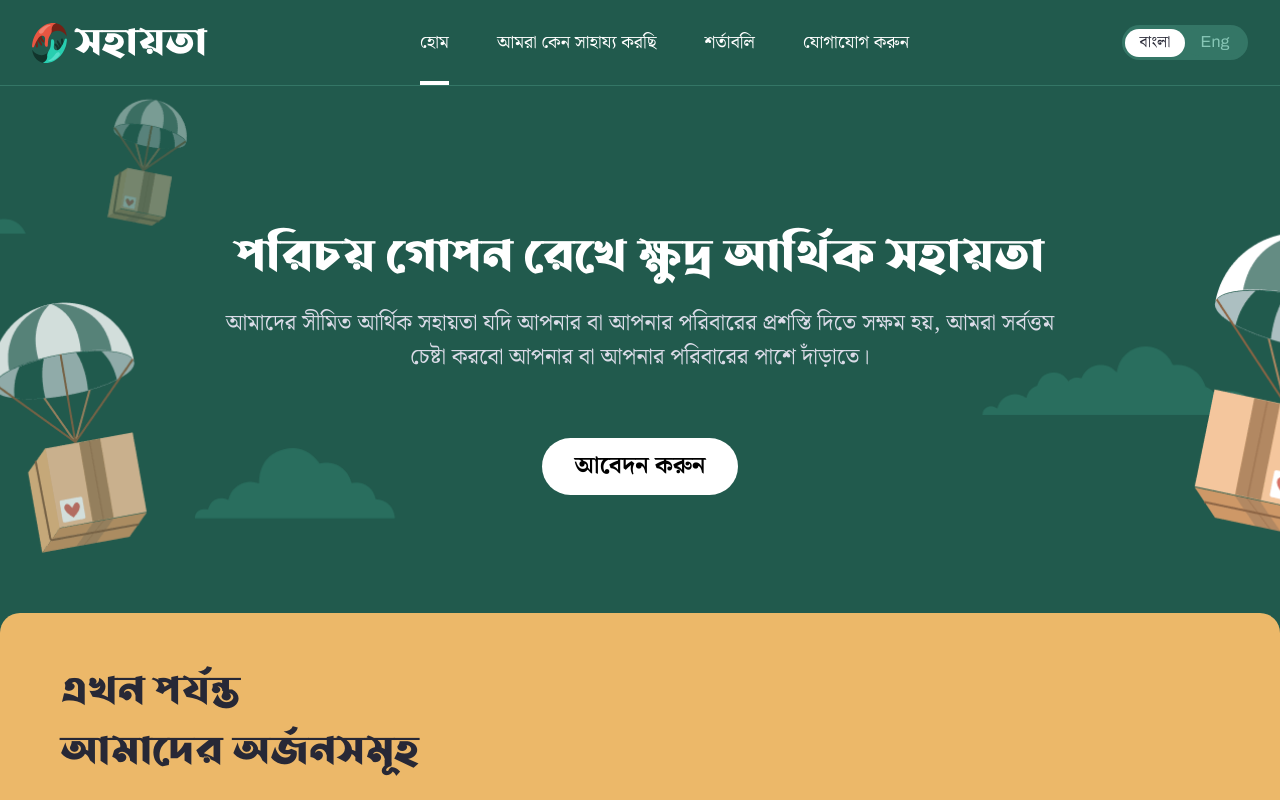
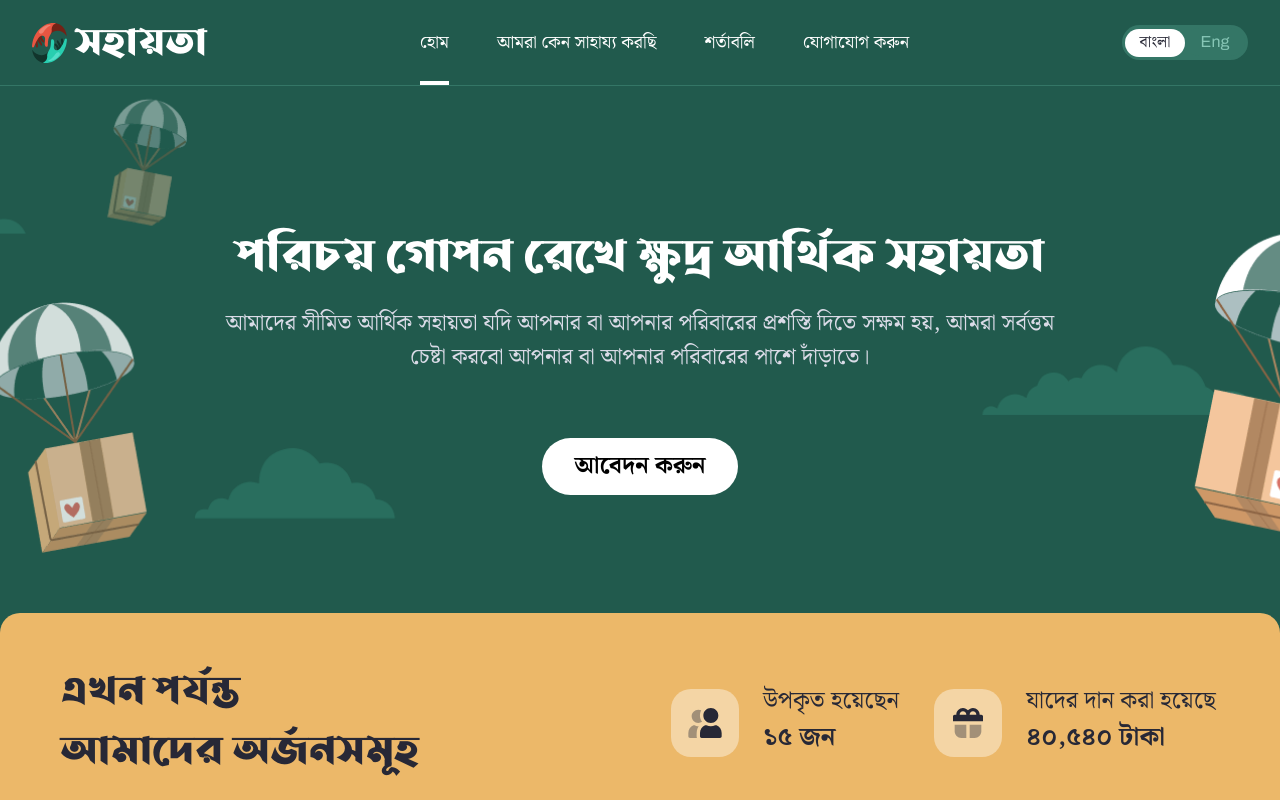
Before and after one commit to akibsaleh/Shohayota, a React (Vite) app: page / in a window 1280 px wide. Shown: the top 800 px of the page. Built offline with nearby package versions, Linux system fonts and the light colour scheme.

Commit message:
Achievement component complete

```diff
--- a/src/Components/Achievements/Achievements.jsx
+++ b/src/Components/Achievements/Achievements.jsx
@@ -1,4 +1,6 @@
 import { useTranslation } from 'react-i18next';
+import people from '../../assets/people-fill.svg';
+import gift from '../../assets/gift-fill.svg';
 const Achievements = () => {
   const { t, i18n } = useTranslation('global');
   const isBn = i18n.language === 'bn';
@@ -6,7 +8,7 @@ const Achievements = () => {
 
   return (
     <div className="relative max-w-screen-xl mx-auto bg-apache min-h-[212px] -mt-[106px] z-20 rounded-[20px] px-[60px] py-[50px] flex">
-      <div>
+      <div className="w-6/12">
         <h2 className="text-[42px] text-thunder-700 leading-snug font-bold">
           {isBn && (
             <span className="font-lss">
@@ -24,6 +26,34 @@ const Achievements = () => {
           )}
         </h2>
       </div>
+      <div className="w-6/12 flex items-center">
+        <div className="w-1/2 flex items-center justify-center gap-x-6 text-thunder-700">
+          <img
+            src={people}
+            alt="Assited"
+            className="w-[68] h-auto p-[14px] bg-white/40 rounded-[20px]"
+          />
+          <div>
+            <p className="text-2xl font-medium leading-[36px] -mb-[5px]">{t('achieve.assist')}</p>
+            <p className="text-[26px] font-bold leading-[48px]">
+              {t('achieve.assist_no')} {isBn ? 'জন' : 'Individuals'}
+            </p>
+          </div>
+        </div>
+        <div className="w-1/2 flex justify-center items-center gap-x-6 text-thunder-700">
+          <img
+            src={gift}
+            alt="Donated"
+            className="w-[68] h-auto p-[14px] bg-white/40 rounded-[20px]"
+          />
+          <div>
+            <p className="text-2xl font-medium leading-[36px] -mb-[5px]">{t('achieve.donate')}</p>
+            <p className="text-[26px] font-bold leading-[48px]">
+              {t('achieve.donated_amount')} {isBn ? 'টাকা' : 'BDT'}
+            </p>
+          </div>
+        </div>
+      </div>
     </div>
   );
 };
--- a/src/translations/bn/global.json
+++ b/src/translations/bn/global.json
@@ -11,5 +11,11 @@
     "button": "আবেদন করুন",
     "title": "পরিচয় গোপন রেখে ক্ষুদ্র আর্থিক সহায়তা",
     "description": "আমাদের সীমিত আর্থিক সহায়তা যদি আপনার বা আপনার পরিবারের প্রশস্তি দিতে সক্ষম হয়, আমরা সর্বত্তম চেষ্টা করবো আপনার বা আপনার পরিবারের পাশে দাঁড়াতে।"
+  },
+  "achieve": {
+    "assist": "উপকৃত হয়েছেন",
+    "assist_no": "১৫",
+    "donate": "যাদের দান করা হয়েছে",
+    "donated_amount": "৪০,৫৪০"
   }
 }
--- a/src/translations/en/global.json
+++ b/src/translations/en/global.json
@@ -11,5 +11,11 @@
     "button": "Let’s Apply",
     "title": "A Small, Anonymous Financial Assistance",
     "description": "We believe in the power of small acts of kindness. We provide discreet financial assistance to those in need, ensuring your identity remains confidential. Together, we make a difference, one small helping hand at a time."
+  },
+  "achieve": {
+    "assist": "Assisted",
+    "assist_no": "15",
+    "donate": "Donated",
+    "donated_amount": "40,540"
   }
 }
```
Also changed, not shown: src/assets/gift-fill.svg (added), src/assets/people-fill.svg (added).
